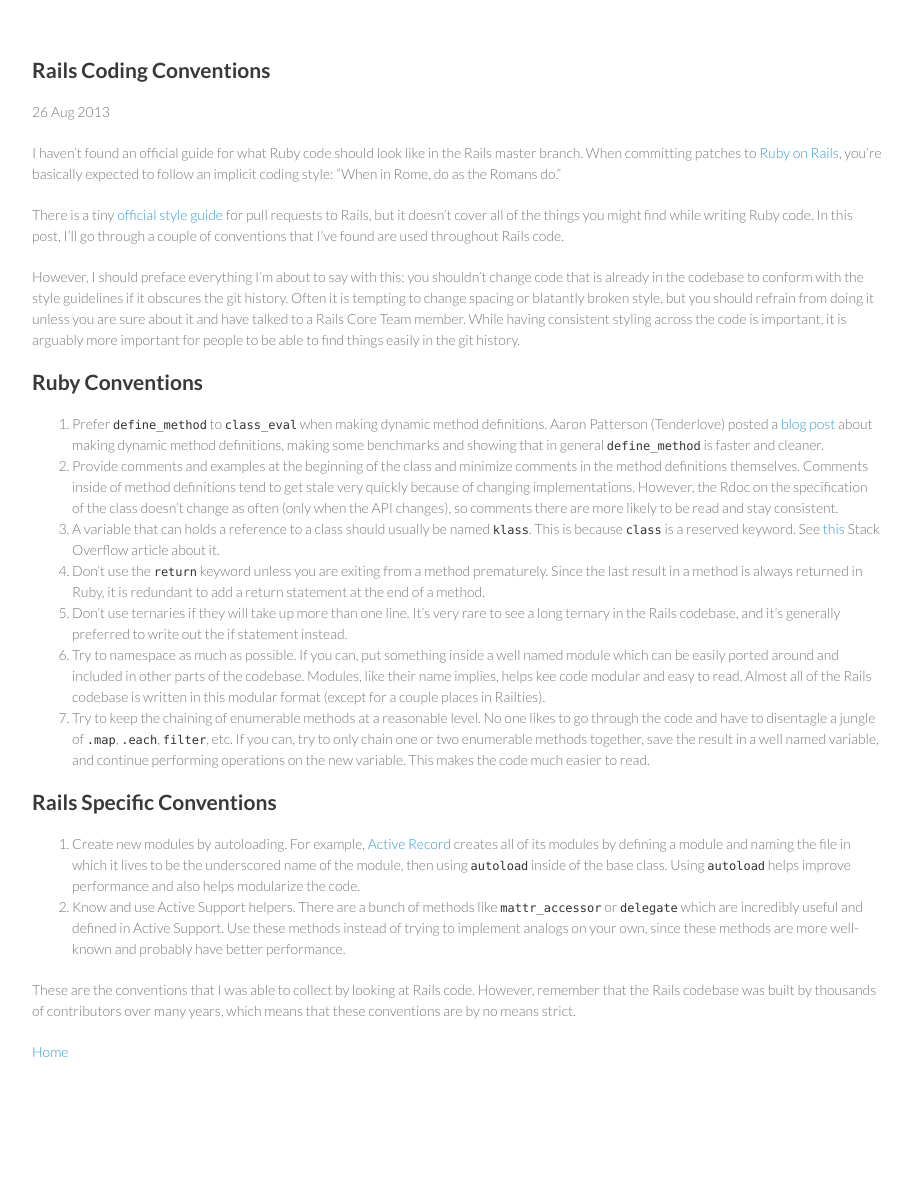
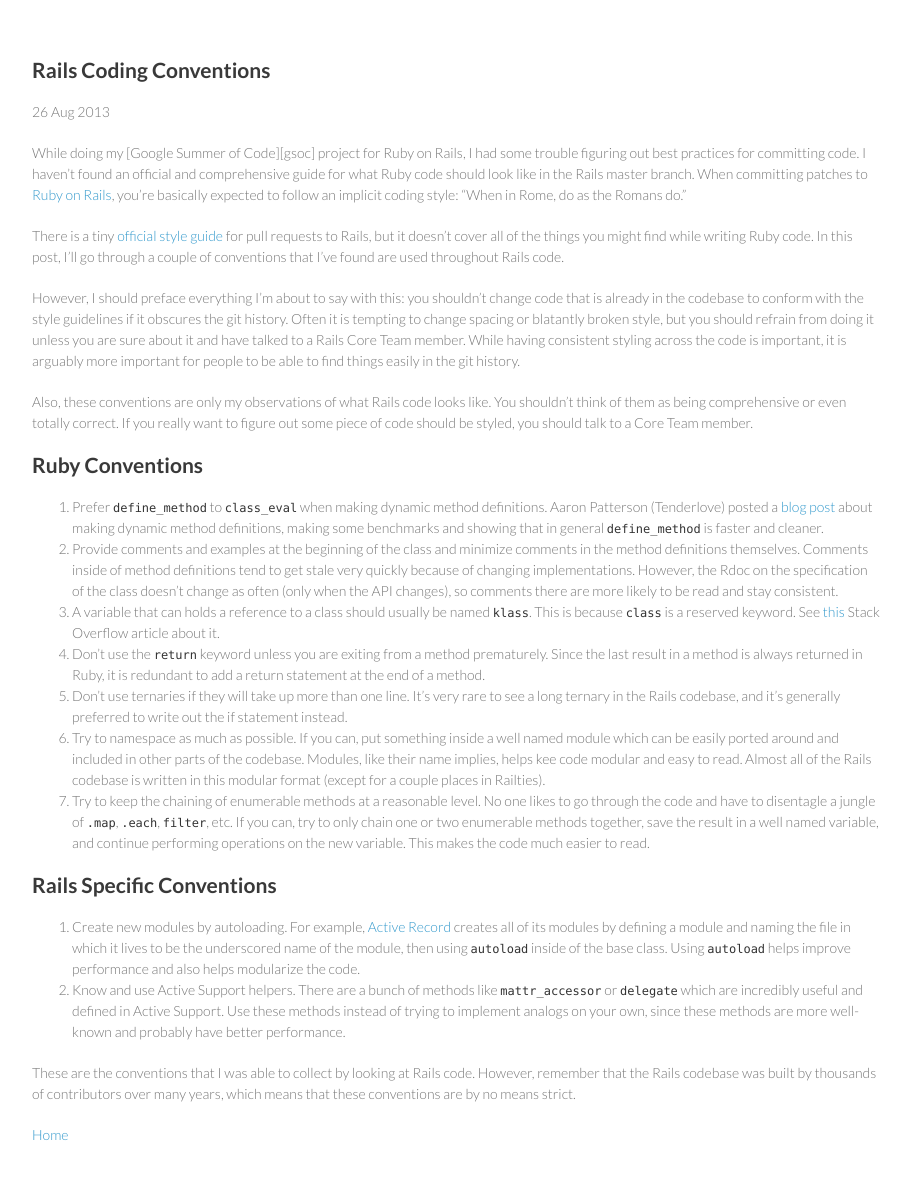
Before and after one commit to wangjohn/wangjohn.github.io, a Jekyll site: the page built from _posts/2013-08-26-rails-coding-conventions.md, in a window 1280 px wide. Shown: the whole page, without its empty margins (183-1095 px from the left). Built offline with Jekyll 4.4.1, drawn with Linux system fonts in a browser that asks for light colours; before the commit the page ends 1120 px from its top, so only the background shows below that.

Commit message:
Adding disclaimers.

```diff
--- a/_posts/2013-08-26-rails-coding-conventions.md
+++ b/_posts/2013-08-26-rails-coding-conventions.md
@@ -5,11 +5,13 @@
 categories: activerecord rails associations
 ---
 
-I haven't found an official guide for what Ruby code should look like in the Rails master branch. When committing patches to [Ruby on Rails][railsgithub], you're basically expected to follow an implicit coding style: "When in Rome, do as the Romans do."
+While doing my [Google Summer of Code][gsoc] project for Ruby on Rails, I had some trouble figuring out best practices for committing code. I haven't found an official and comprehensive guide for what Ruby code should look like in the Rails master branch. When committing patches to [Ruby on Rails][railsgithub], you're basically expected to follow an implicit coding style: "When in Rome, do as the Romans do."
 
 There is a tiny [official style guide][styleguide] for pull requests to Rails, but it doesn't cover all of the things you might find while writing Ruby code. In this post, I'll go through a couple of conventions that I've found are used throughout Rails code.
 
 However, I should preface everything I'm about to say with this: you shouldn't change code that is already in the codebase to conform with the style guidelines if it obscures the git history. Often it is tempting to change spacing or blatantly broken style, but you should refrain from doing it unless you are sure about it and have talked to a Rails Core Team member. While having consistent styling across the code is important, it is arguably more important for people to be able to find things easily in the git history.
+
+Also, these conventions are only my observations of what Rails code looks like. You shouldn't think of them as being comprehensive or even totally correct. If you really want to figure out some piece of code should be styled, you should talk to a Core Team member.
 
 ## Ruby Conventions
 
```
